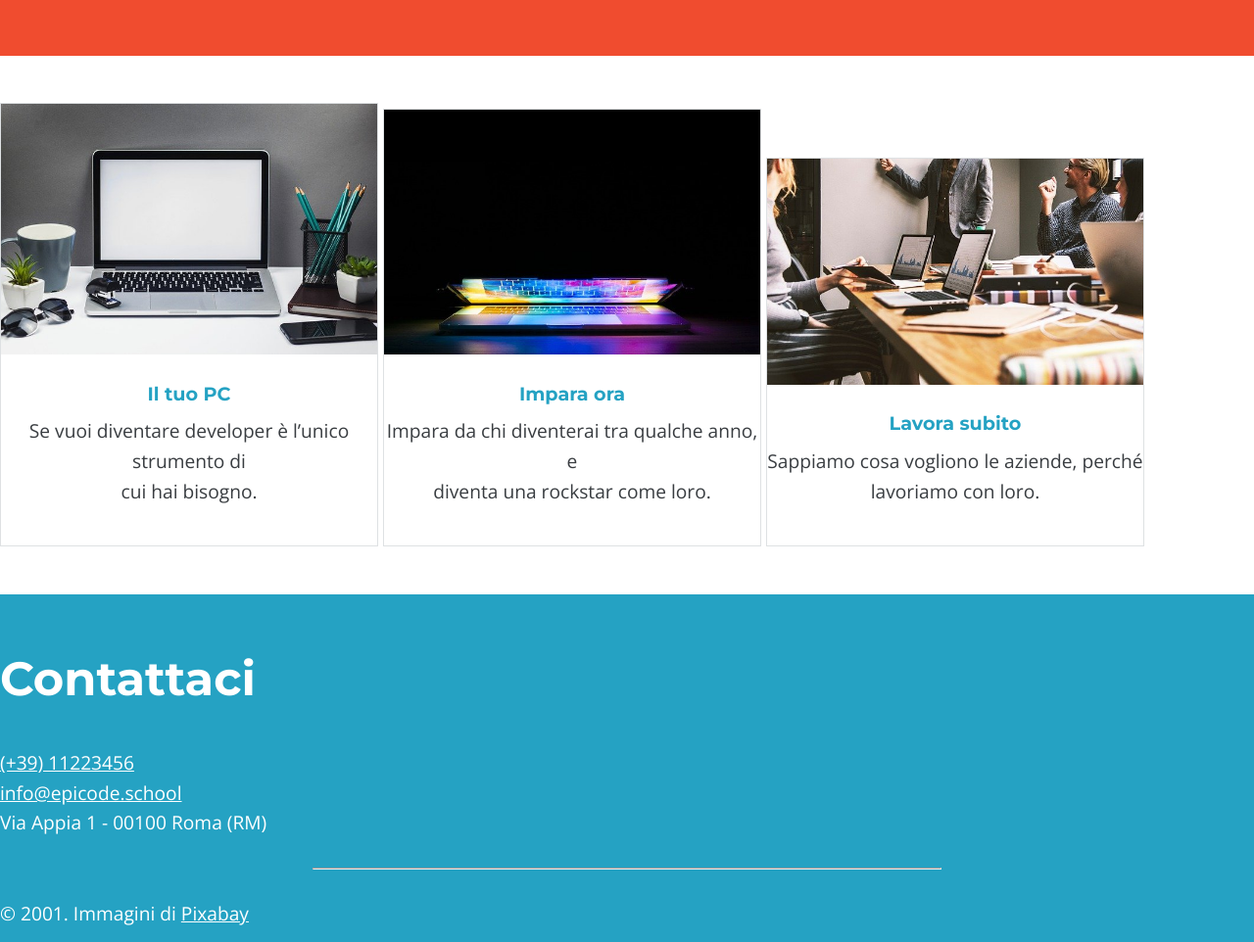
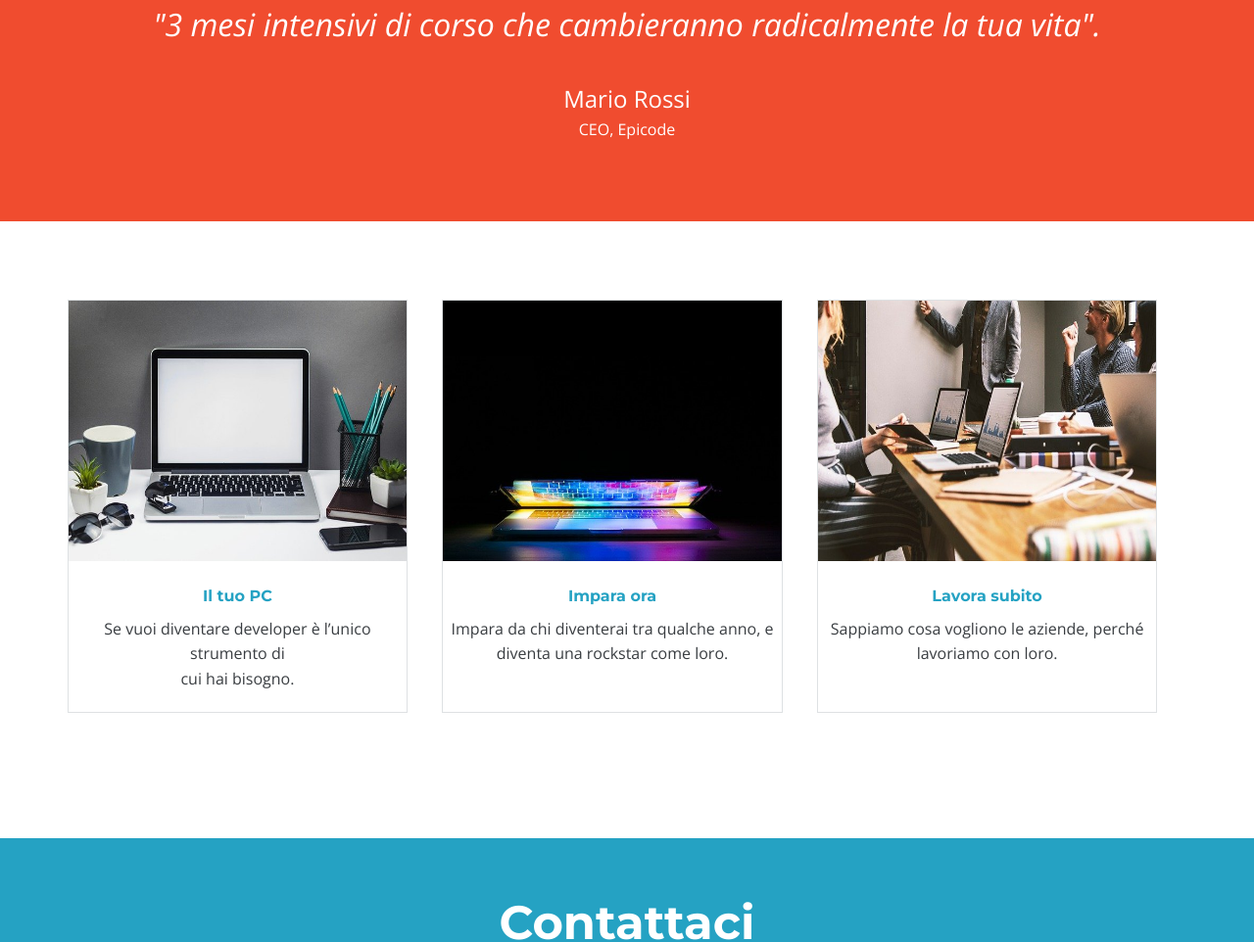
Before and after one commit to Andreea379/S1L5, a plain HTML site: page index_desktop.html in a window 1280 px wide. Shown: the part 1380-2342 px from the top of the page at 98% size. Drawn offline with nearby package versions, Linux system fonts and the light colour scheme; files that its build step writes are made by us from their sources; files whose address does not match are found by name.

Commit message:
Finished the css desktop project

```diff
--- a/style_desktop.css
+++ b/style_desktop.css
@@ -23,16 +23,10 @@ header{
     height: 5rem;
 }
 header img{
-    margin-top: 1rem;
     width: 6rem;
     object-fit: cover;
-    font-family: "Open Sans", sans-serif;
-    font-optical-sizing: auto;
-    font-weight: <weight>;
-    font-style: normal;
-    font-variation-settings:
-    "wdth" 100;
-    color:white;
+    margin-top: 1.5rem;
+    margin-left: 2rem;
 }
 
 h1{
@@ -42,15 +36,15 @@ h1{
     font-optical-sizing: auto;
     font-weight: bold;
     font-style: normal;
-
     margin-bottom: 2rem;
-    padding-top:5rem;
+    padding-top:8rem;
 }
 
 .background{
     background-size:cover;
     background-image:url(../images/banner.jpg);
     text-align:center;
+    padding-bottom: 50px;
 }
 
 .space{
@@ -72,7 +66,7 @@ button{
     padding-right: 2.5rem;
     padding-left: 2.5rem;
     border-radius: 8px;
-    margin-bottom: 5rem;
+    margin-bottom: 10rem;
 }
 
 h4{
@@ -114,16 +108,24 @@ h4{
     background-color: #f04c2f;
     color: white;
     margin-top: 4rem;
-    margin-bottom: 3rem;
-    padding-bottom: 3rem;
+    margin-bottom: 5rem;
+    padding-bottom: 5rem;
+    padding-top:5rem;
     line-height: 1.6;
 }
 
-.mario p{
+.testimonianza{
     font-style: italic;
-    padding-bottom: 2rem;
+    font-size: 2rem;
+    margin-bottom: 2rem;
+}
+.name{
+    font-size: 1.5rem;
 }
 
+.ruolo{
+    font-size:1rem;
+}
 
 h2{
     color: white;
@@ -132,22 +134,29 @@ h2{
     font-optical-sizing: auto;
     font-weight: bold;
     font-style: normal;
-    padding-top: 3.5rem;
-    padding-bottom: 2.5rem;
+    padding-bottom: 1rem;
+}
+
+main div{
+    text-align: center;
+    vertical-align: top;
 }
 .correlati img{
     width: 100%;
-    height: 50%;
+    height: 70%;
 }
 .correlati{
+    height: 380px;
     display: inline-block;
-    text-align: center;
     border: 1px solid #dee1e3;
-    margin-bottom: 40px;
+    margin-bottom: 8rem;
+    margin-right:30px;
     padding-bottom: 40px;
-    width: 30%;
-    vetical-align: top;
-    overflow: auto;
+    width: 27%;
+    font-size: 1rem;
+    font-family: "Open Sans", sans-serif;
+    font-optical-sizing: auto;
+    font-style: normal;
 }
 
 h5{
@@ -164,7 +173,7 @@ footer{
     background-color: #25a2c3;
     color: white;
     padding-bottom: 4rem;
-
+    text-align: center;
 }
 
 footer h3{
@@ -177,21 +186,28 @@ footer h3{
     padding-bottom:2rem;
 }
 
+footer div{
+    display: inline-block;
+    margin-inline: auto;
+    text-align: left;
+}
 footer a{
     color: white;
     margin-bottom: 40px;
     text-decoration: underline;
-
 }
 
 hr{
     margin-top: 30px;
     margin-bottom: 30px;
-    width: 50%;
-
+    width: 20%;
 }
 
 i{
     background-color: white;
     color: white;
 }
+
+.copyright{
+    font-size: 1rem;
+}
```
